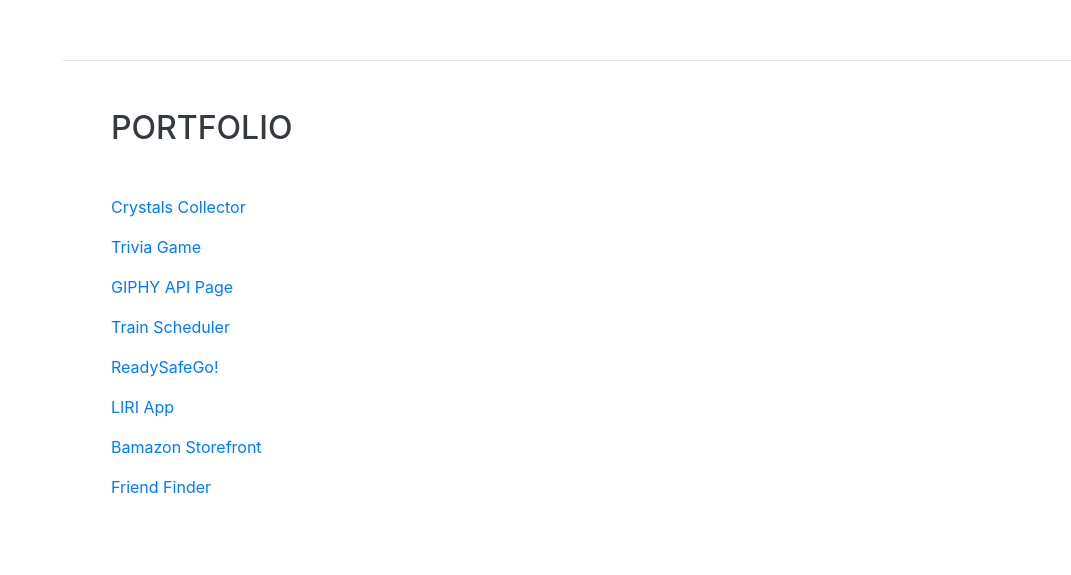
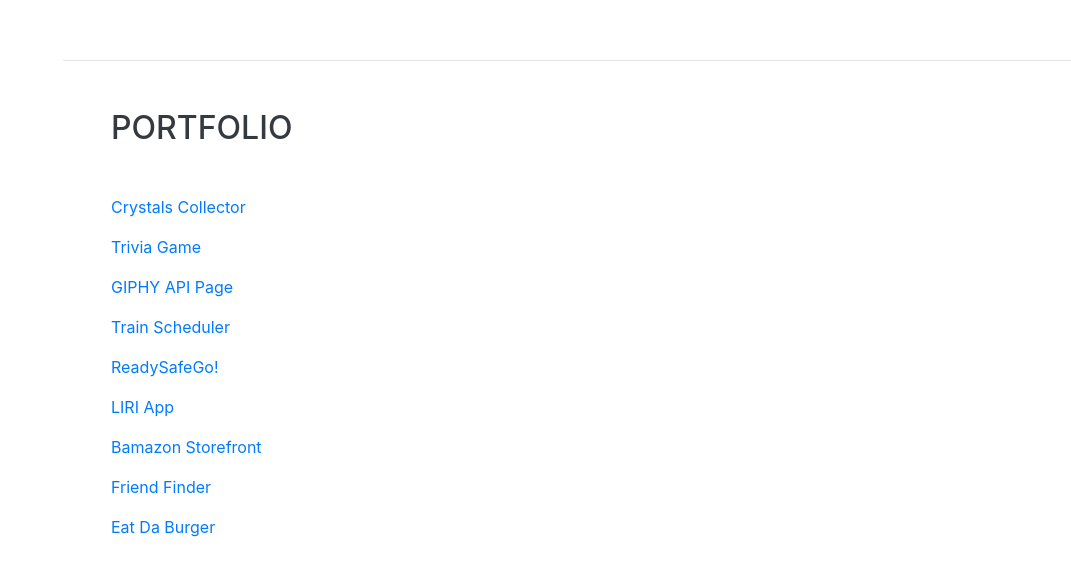
Before and after one commit to jamiesumner/portfolio, a website with bundled scripts: page index.html in a window 1280 px wide. Shown: the part 3143-3718 px from the top of the page, without its empty margins (209-1280 px from the left). Built offline with nearby package versions, Linux system fonts and the light colour scheme; a web font is replaced by a local one.

Commit message:
added burger to portfolio

```diff
--- a/index.html
+++ b/index.html
@@ -183,6 +183,7 @@
         <p><a href="https://github.com/jamiesumner/liri-node-app">LIRI App</a></p>
         <p><a href="https://github.com/jamiesumner/bamazon">Bamazon Storefront</a></p>
         <p><a href="https://jamiesumner.github.io/friend-finder/">Friend Finder</a></p>
+        <p><a href="https://jamiesumner.github.io/eat-da-burger/">Eat Da Burger</a></p>
       </div>
 
   </div>
```
